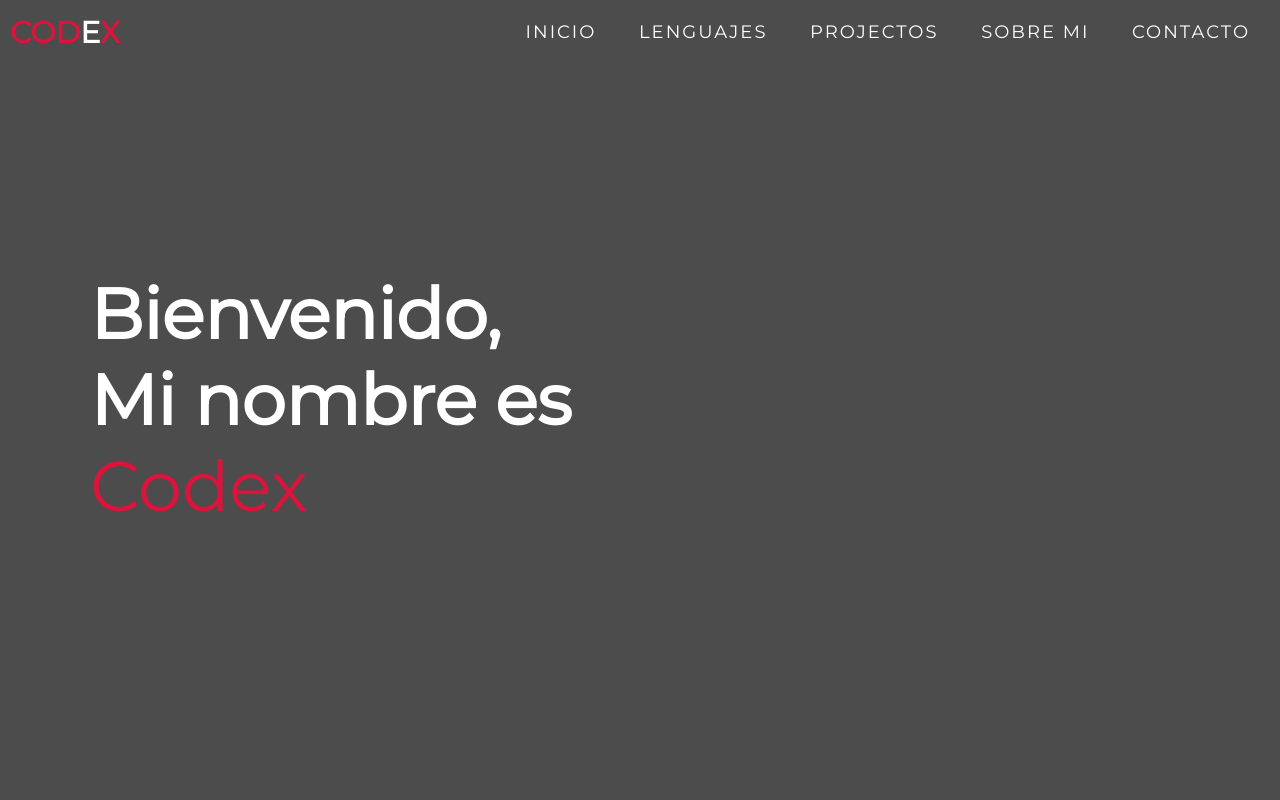
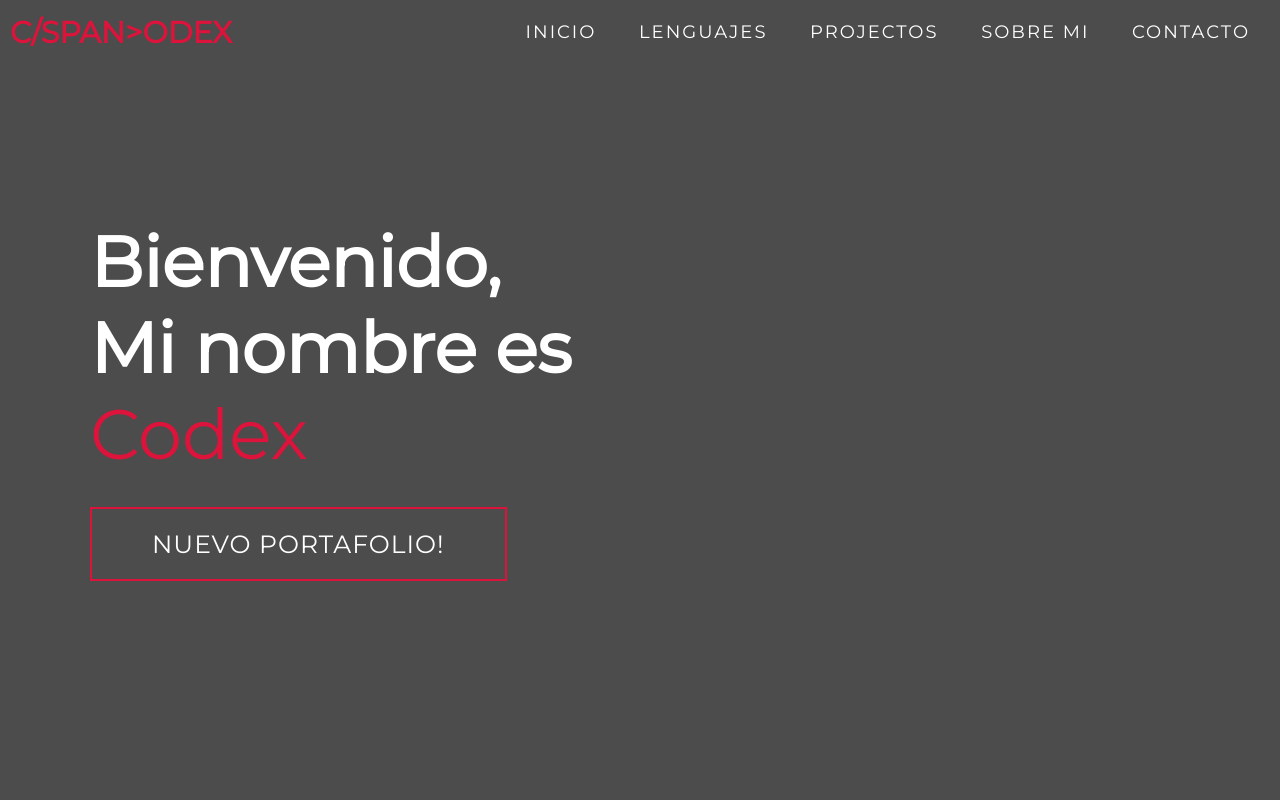
Before and after one commit to codexx13/portafoliocodex.github.io, a plain HTML site: page index.html in a window 1280 px wide. Shown: the top 800 px of the page. Drawn offline with Linux system fonts and the light colour scheme.

Commit message:
Update index.html

```diff
--- a/index.html
+++ b/index.html
@@ -15,7 +15,7 @@
       <div class="nav-bar">
         <div class="brand">
           <a href="#hero">
-            <h1><span>COD</span>E<span>X</span></h1>
+            <h1><span>C/span>ODE<span>X</span></h1>
           </a>
         </div>
         <div class="nav-list">
@@ -43,6 +43,7 @@
         <h1>Bienvenido, <span></span></h1>
         <h1>Mi nombre es<span></span></h1>
         <h1>Codex <span></span></h1>
+        <a href="https://portacodex.netlify.app" class="cta">Nuevo Portafolio!</a>
       </div>
     </div>
   </section>
```
